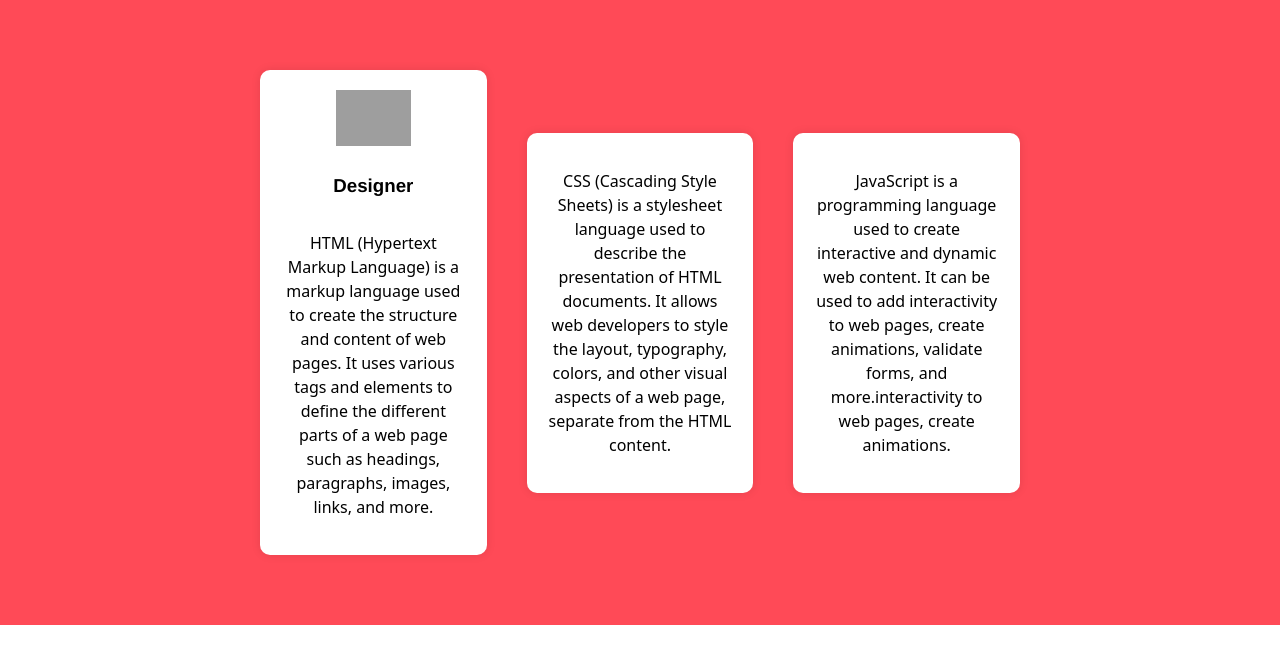
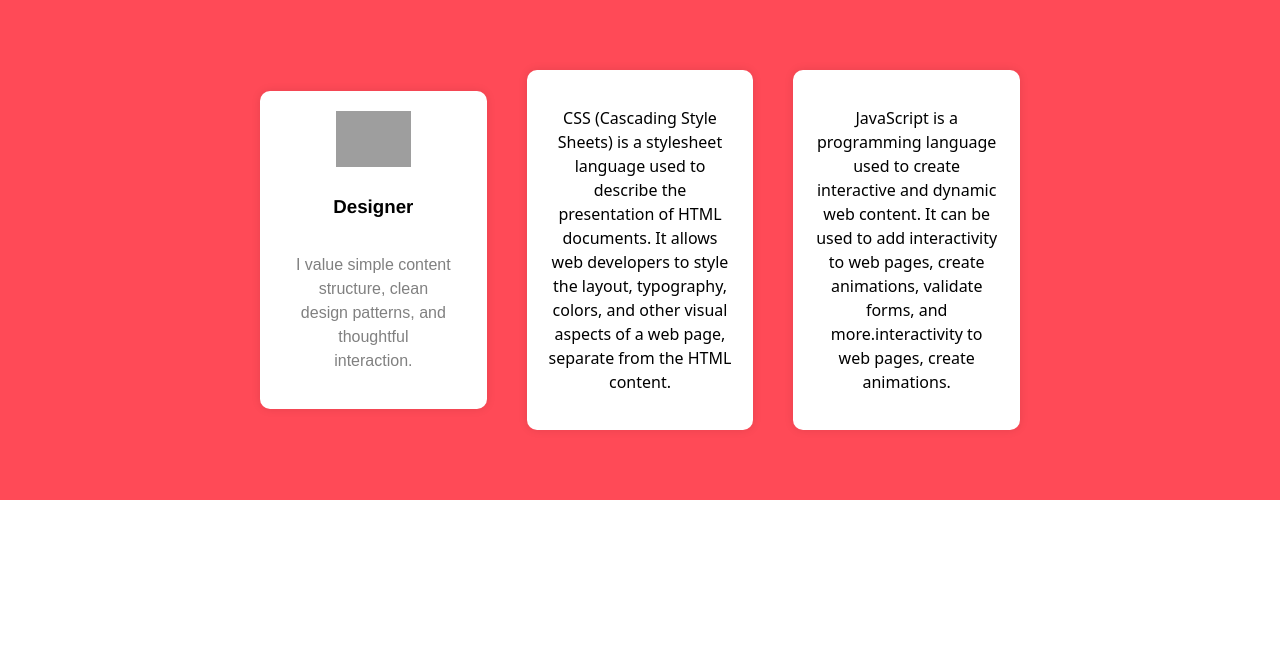
Before and after one commit to matthewpowell3/cards, a plain HTML site: page index.html in a window 1280 px wide. Drawn offline with Linux system fonts and the light colour scheme; grey boxes are pictures that could not be loaded; a web font is replaced by a local one.

Commit message:
2 files modified

```diff
--- a/index.html
+++ b/index.html
@@ -5,6 +5,11 @@
     <meta http-equiv="X-UA-Compatible" content="IE=edge" />
     <meta name="viewport" content="width=device-width, initial-scale=1.0" />
     <title>Document</title>
+    <link
+      href="//db.onlinewebfonts.com/c/23c0fcab84d99da0de762de7e220a6e1?family=Europa"
+      rel="stylesheet"
+      type="text/css"
+    />
     <script
       src="https://kit.fontawesome.com/a0e112ddd2.js"
       crossorigin="anonymous"
@@ -88,11 +93,10 @@
             class="img-small"
           />
           <h3 class="title">Designer</h3>
-          <p>
-            HTML (Hypertext Markup Language) is a markup language used to create
-            the structure and content of web pages. It uses various tags and
-            elements to define the different parts of a web page such as
-            headings, paragraphs, images, links, and more.
+          <p class="about">
+            I value simple content structure, clean <br />
+            design patterns, and thoughtful <br />
+            interaction.
           </p>
         </div>
 
--- a/styles.css
+++ b/styles.css
@@ -12,3 +12,9 @@ body {
 .title {
   font-family: 'Helvetica Neue', sans-serif;
 }
+
+.about {
+  font-weight: lighter;
+  color: gray;
+  font-family: 'Europa', sans-serif;
+}
```
